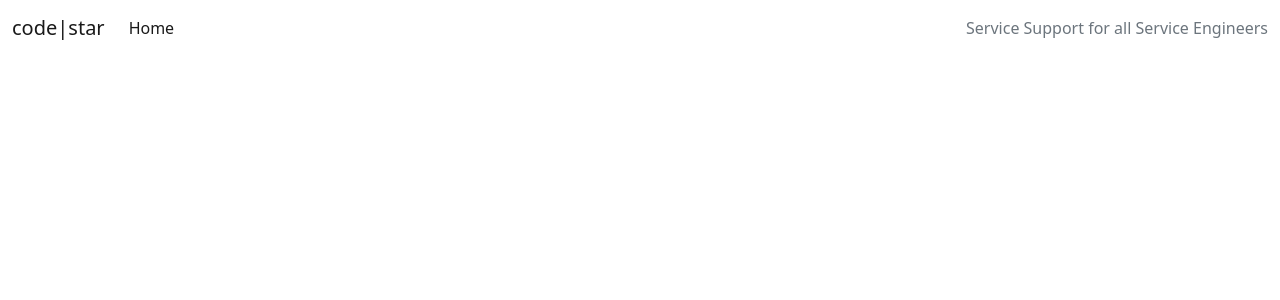
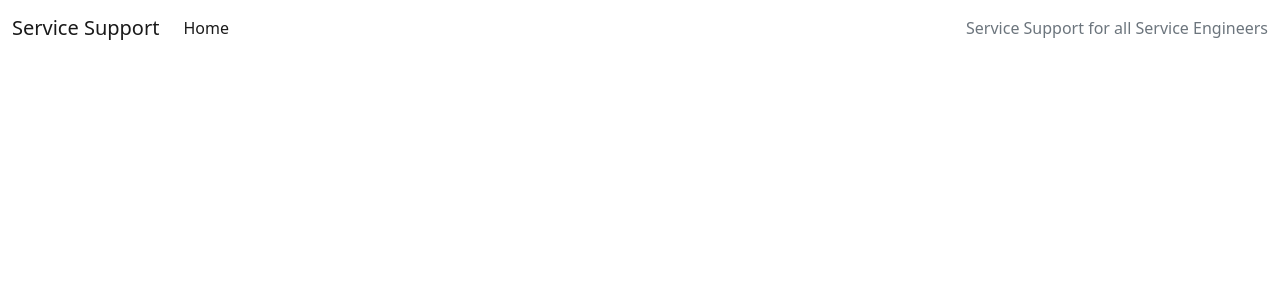
Before and after one commit to aremandanaveenkumar/service_support_blog, a Django app: page / in a window 1280 px wide. Shown: the top 300 px of the page. Run offline with Django 4.2, Linux system fonts and the light colour scheme; data that the repository does not hold is empty.

Commit message:
Modify brand name in base.html and Test runserver to verify changes

```diff
--- a/templates/base.html
+++ b/templates/base.html
@@ -26,8 +26,8 @@
     <!-- Navigation -->
     <nav class="navbar navbar-expand-lg navbar-light bg-white">
         <div class="container-fluid">
-            <a class="navbar-brand" href="{% url 'home' %}"><span class="brand">c<span class="red-o">o</span>de<span
-                        class="thin">|star</span></span></a>
+            <a class="navbar-brand" href="{% url 'home' %}"><span class="brand">Service<span
+                        class="thin"> Support</span></span></a>
             <button class="navbar-toggler" type="button" data-bs-toggle="collapse" data-bs-target="#navbarText"
                 aria-controls="navbarText" aria-expanded="false" aria-label="Toggle navigation">
                 <span class="navbar-toggler-icon"></span>
```
